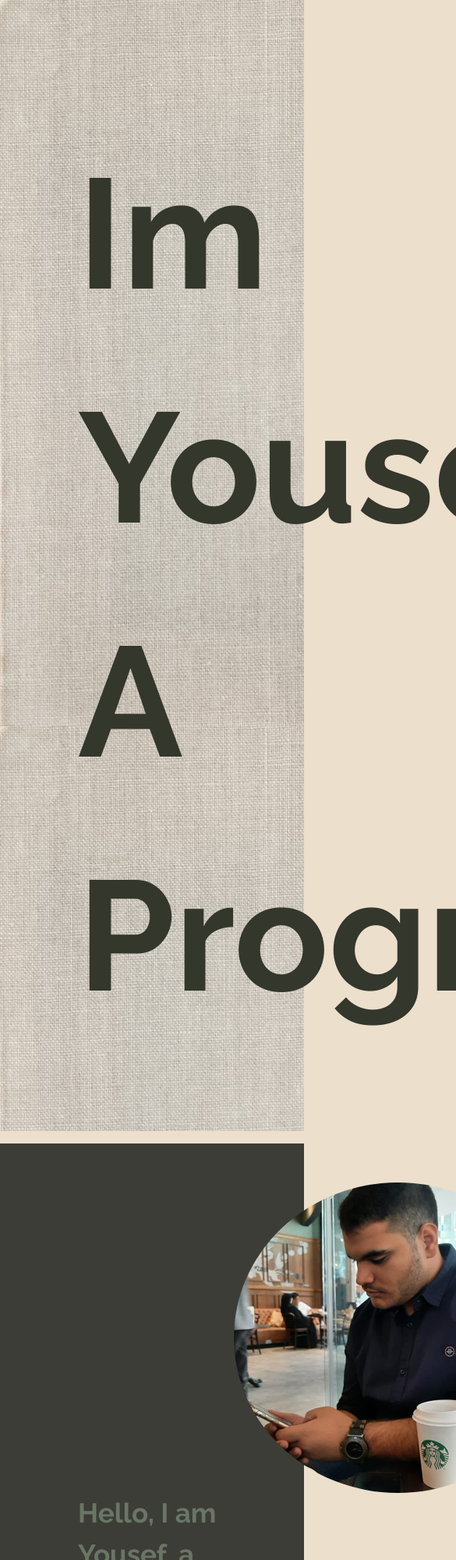
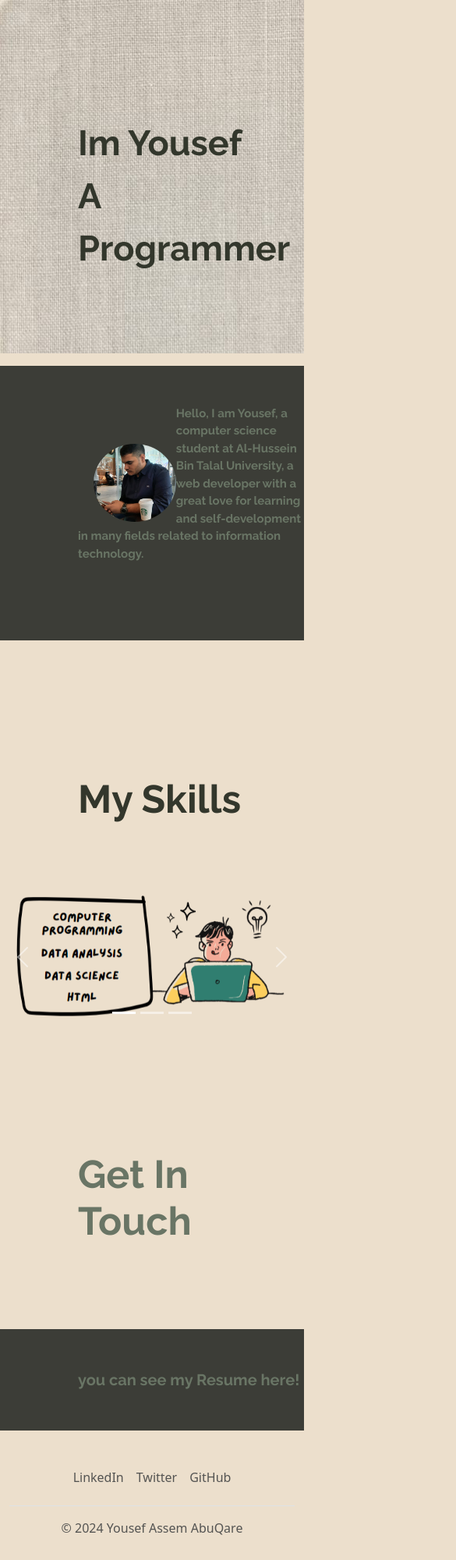
Before and after one commit to YousefAssem1/CapStone-Project2, a plain HTML site: page index.html in a window 390 px wide. Shown: the top 2000 px of the page at 78% size, 585 px wide, since content can reach past the window. Drawn offline with nearby package versions, Linux system fonts and the light colour scheme; a web font is replaced by a local one.

Commit message:
StylePage.css

```diff
--- a/StylePage.css
+++ b/StylePage.css
@@ -99,6 +99,115 @@ h2{
       background-color: #3C3D37;
       text-align: center;
 }
+@media (max-width: 480px){
+         body{
+           margin: 0;
+           background-color: #ECDFCC;
+         }
+        .contianer{
+           background-image: url(annie-spratt-xTaOPMa6wAE-unsplash.jpg);
+           margin-bottom: 0px;
+        }
+        .contianer2{
+            margin-top: 0px;
+            background-color: #3C3D37;
+
+        }
+        #p1{
+          font-family: "Raleway", sans-serif;
+          font-optical-sizing: auto;
+           font-weight: bold;
+           font-style: normal;
+           padding-top: 150px;
+            font-size: 45px;
+            color: #33372C;
+            text-align: left;
+        }
+        #propic{
+            border-radius: 50%;
+            margin-left:20px;
+            margin-top: 50px;
+            float: left;
+            height: 100px;
+        }
+        #p2{
+            font-family: "Raleway", sans-serif;
+          font-optical-sizing: auto;
+           font-weight: bold;
+           font-style: normal;
+            font-size: 15px;
+            color: #697565;
+            text-align: left;
+        }
+        div>#p3{
+            font-family: "Raleway", sans-serif;
+            font-optical-sizing: auto;
+             font-weight: bold;
+             font-style: normal;
+             padding-top: 150px;
+              padding-left: 100px;
+              padding-bottom: 50px;
+              font-size: 50px;
+              color: #33372C;
+        }
+        #p4{
+            font-family: "Raleway", sans-serif;
+          font-optical-sizing: auto;
+           font-weight: bold;
+           font-style: normal;
+           padding-top: 50px;
+            padding-left: 100px;
+            padding-bottom: 50px;
+            font-size: 35px;
+            color: #697565;
+            background-color: #3C3D37;
+        }
+        #p5{
+            font-family: "Raleway", sans-serif;
+            font-optical-sizing: auto;
+             font-weight: bold;
+             font-style: normal;
+             padding-top: 150px;
+              padding-left: 100px;
+              padding-bottom: 50px;
+              font-size: 50px;
+              color: #33372C;
+        }
+        #slidediv{
+            padding-bottom: 10px;
+        }
+        h2{
+            font-family: "Raleway", sans-serif;
+          font-optical-sizing: auto;
+           font-weight: bold;
+           font-style: normal;
+           padding-top: 150px;
+            padding-left: 100px;
+            padding-bottom: 100px;
+            font-size: 50px;
+            color: #33372C;
+            text-align: left;
+        }
+        #p6{
+            font-family: "Raleway", sans-serif;
+            font-optical-sizing: auto;
+             font-weight: bold;
+             font-style: normal;
+             padding-top: 50px;
+              padding-left: 100px;
+              padding-bottom: 50px;
+              font-size: 20px;
+              color: #697565;
+              background-color: #3C3D37;
+              text-align: left;
+        }
+        a{
+
+            color: #697565;
+            text-decoration: none;
+        }
+
+}
 a{
     color: #697565;
     text-decoration: none;
```
